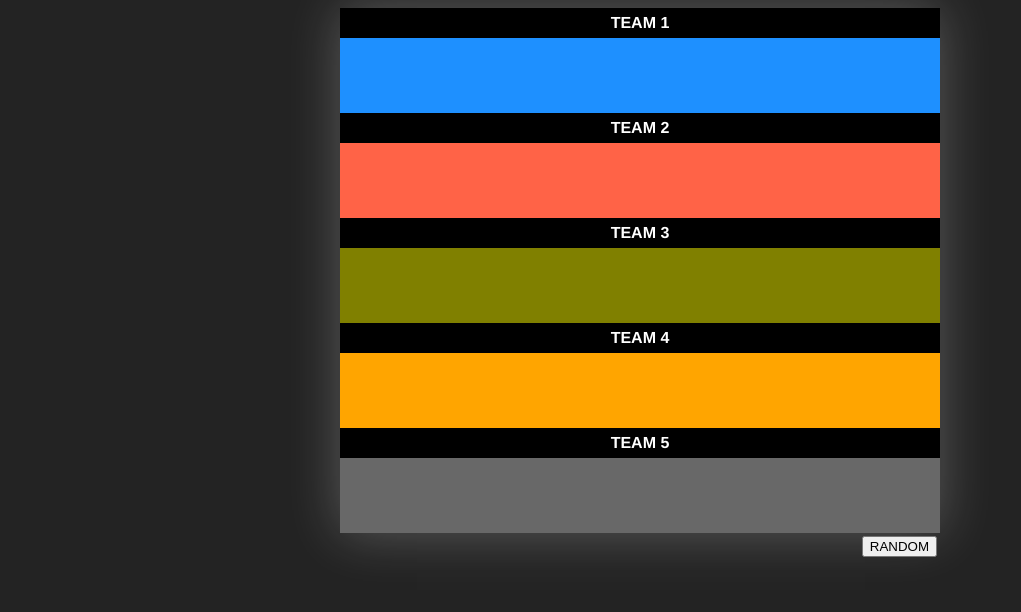
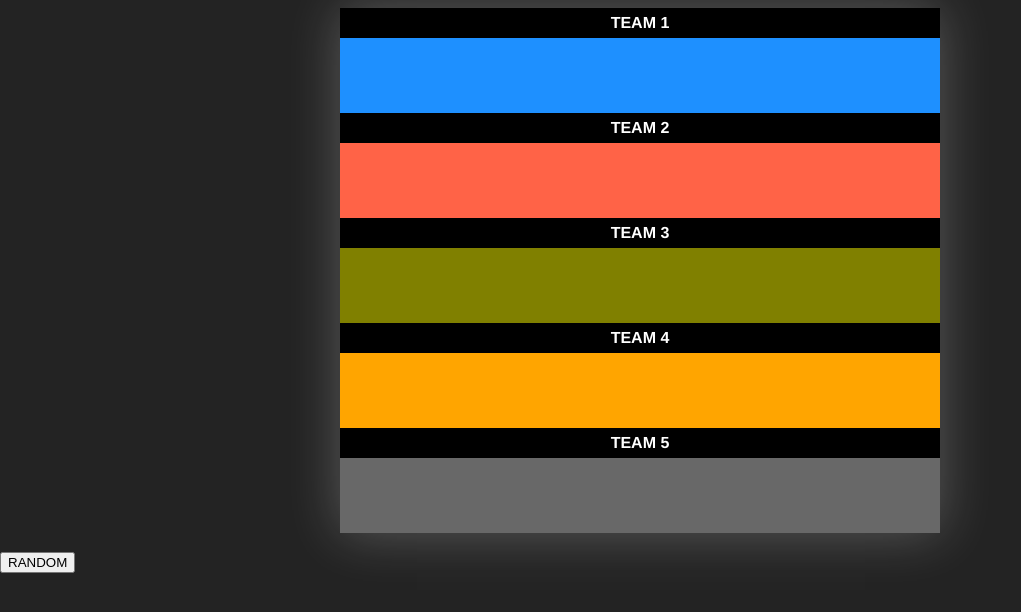
Before and after one commit to samarthverma0/random, a plain HTML site: page index.html in a window 1280 px wide. Shown: the whole page, without its empty margins (0-1021 px from the left). Drawn offline with Linux system fonts and the light colour scheme.

Commit message:
updated
knsa

```diff
--- a/index.html
+++ b/index.html
@@ -60,7 +60,9 @@
       <table width="600" align="center">
         <tr>
           <td colspan="2" align="right">
-            <button id="random">RANDOM</button>
+             <p>
+            <button id="random" style="position: absolute; left: 0;">RANDOM</button>
+          </p>
           </td>
         </tr>
       </table>
```
